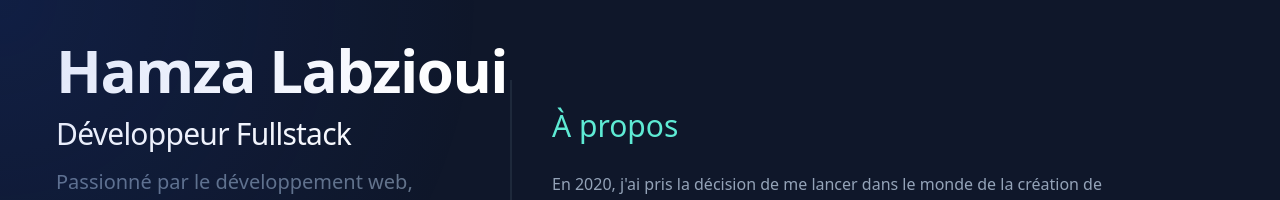
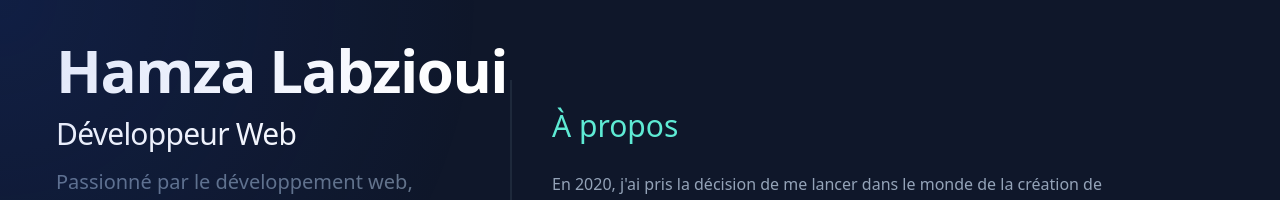
Before and after one commit to Hamza-31/portfolio, a Next.js app: page / in a window 1280 px wide. Shown: the top 200 px of the page. Built offline with nearby package versions, Linux system fonts and the light colour scheme.

Commit message:
Update resume

```diff
--- a/app/page.tsx
+++ b/app/page.tsx
@@ -26,7 +26,7 @@ export default function Home() {
 					<Link
 						target="_blank"
 						className="inline-flex items-center font-medium text-xl leading-tight text-slate-200 font-semibold group"
-						aria-label="View Full Résumé" href="/files/Hamza_Labzioui_CV_Fullstack.pdf">
+						aria-label="View Full Résumé" href="/files/Hamza_Labzioui_WebDev.pdf">
 						<span>
 							<span className="border-b border-transparent pb-px transition group-hover:border-teal-300 motion-reduce:transition-none">
 								Ouvrir le CV {" "}
--- a/components/Navbar.tsx
+++ b/components/Navbar.tsx
@@ -7,7 +7,7 @@ const Navbar = () => {
 
 		<section className="col-span-2 px-4 min-[1145px]:fixed min-[1145px]:left-34 min-[1145px]:w-[500px] min-[1145px]:w-9/12 min-[1145px]:ml-10">
 			<h2 className="mb-4 min-[1145px]:mt-10 text-4xl font-bold tracking-tight leading-none md:text-5xl xl:text-6xl text-white">Hamza Labzioui</h2>
-			<h1 className="mb-4 text-xl tracking-tight leading-none md:text-2xl xl:text-3xl text-white">Développeur Fullstack</h1>
+			<h1 className="mb-4 text-xl tracking-tight leading-none md:text-2xl xl:text-3xl text-white">Développeur Web</h1>
 			<p className="min-[1145px]:max-w-[400px] font-light text-slate-500 md:text-lg lg:text-xl text-slate-400">Passionné par le développement web, j&apos;aime expérimenter, découvrir et apprendre des nouvelles technologies.</p>
 			<div className='grid max-[600px]:grid-cols-1 min-[1145px]:grid-cols-1 grid-cols-2 '>
 
```
Also changed, not shown: 1 other file (tests, documents, lock files or other folders).
